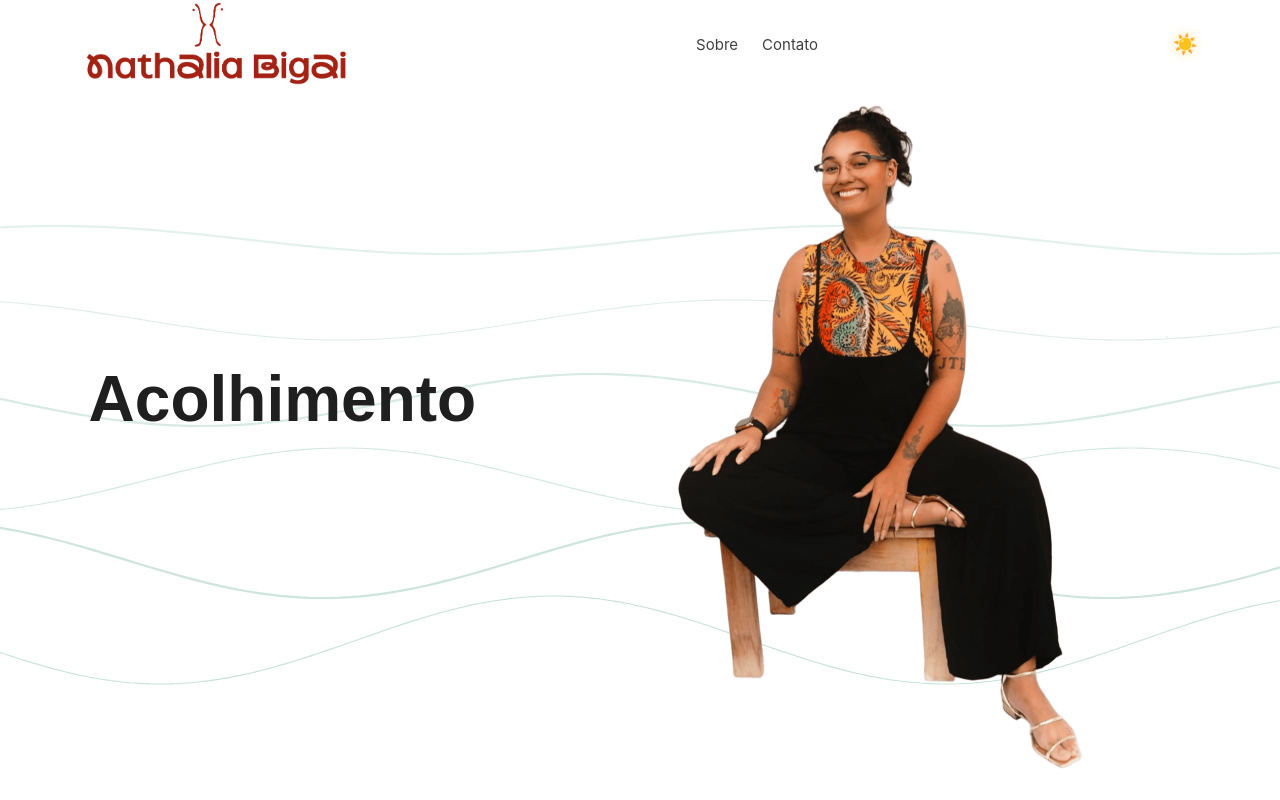
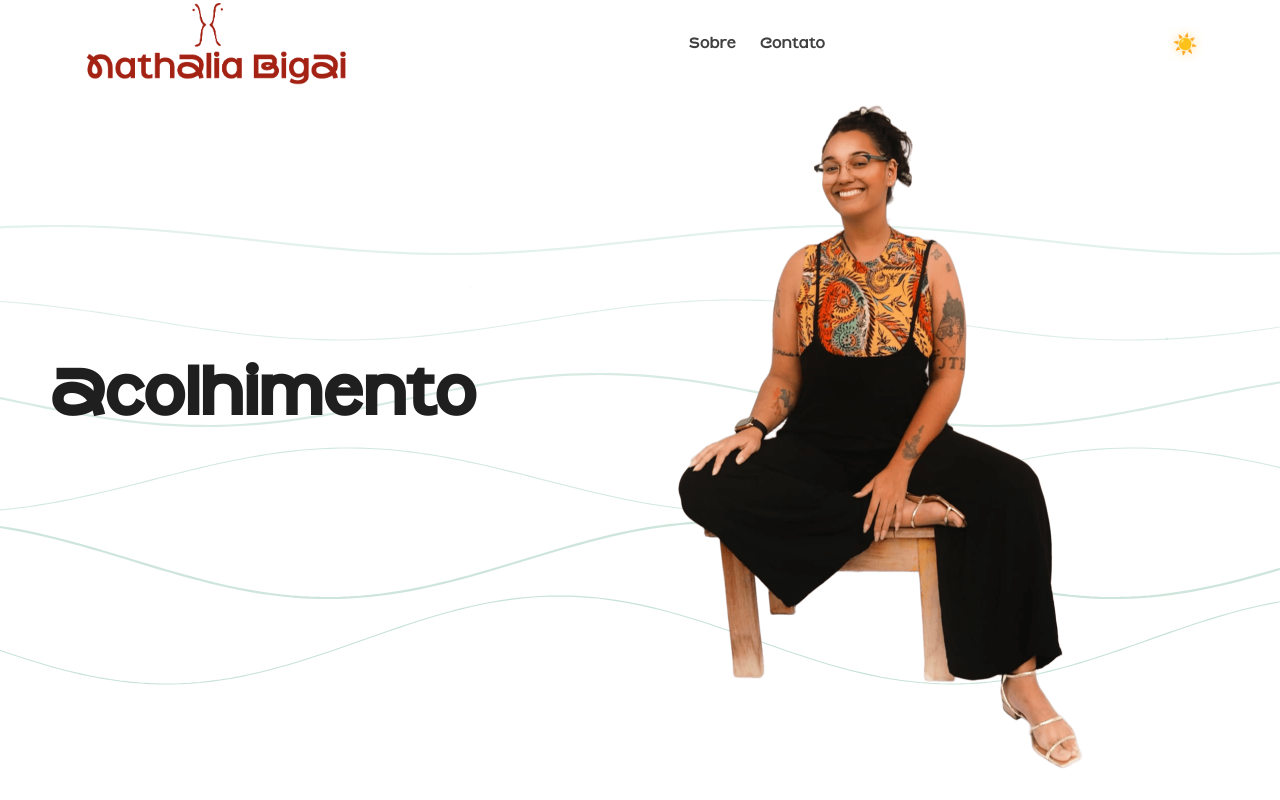
Before and after one commit to mathbigai/site-nathy, a React (Vite) app: page / in a window 1280 px wide. Shown: the top 800 px of the page. Built offline with nearby package versions, Linux system fonts and the light colour scheme.

Commit message:
feat: Ajusta a fonte do site

```diff
--- /dev/null
+++ b/src/styles/base/fonts.scss
@@ -0,0 +1,8 @@
+@font-face {
+  font-family: 'Zamora';
+  src: url('../../assets/fonts/Zamora.woff2') format('woff2'),
+       url('../../assets/fonts/Zamora.woff') format('woff');
+  font-weight: 400;
+  font-style: normal;
+  font-display: swap;
+}
--- a/src/styles/global.scss
+++ b/src/styles/global.scss
@@ -1,13 +1,14 @@
 @use './base/reset';
 @use './base/themes';
 @use './base/variables';
+@use './base/fonts';
 
 html {
   scroll-behavior: smooth;
 }
 
 body {
-  font-family: Inter, system-ui, sans-serif;
+  font-family: 'Zamora', system-ui, -apple-system, Segoe UI, Roboto, Arial, sans-serif;
   background: var(--bg);
   color: var(--text);
   transition: background variables.$transition, color variables.$transition;
--- a/src/styles/layout/header.scss
+++ b/src/styles/layout/header.scss
@@ -2,7 +2,6 @@
   position: relative;
   width: 100%;
   background: var(--bg);
-  font-family: 'Outfit', sans-serif;
   color: var(--text);
   overflow: hidden;
 
```
Also changed, not shown: src/assets/fonts/Zamora.woff (added), src/assets/fonts/Zamora.woff2 (added).
